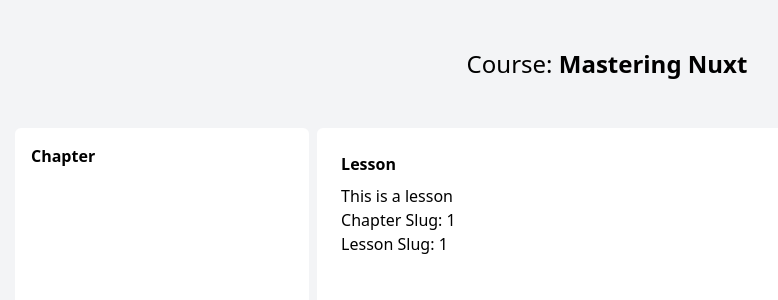
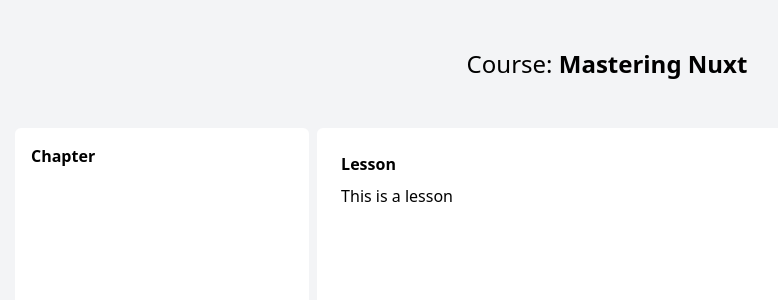
Before and after one commit to MrLoyd10/LearnNuxt3, a Nuxt app: page /course/chapter/1/lesson/1 in a window 1280 px wide. Shown: the top 300 px of the page, without its empty margins (33-811 px from the left). Built offline with nearby package versions, Linux system fonts and the light colour scheme.

Commit message:
Getting data base from Slugs

```diff
--- /dev/null
+++ b/composables/courseData.js
@@ -0,0 +1,141 @@
+const courseData = {
+    title: "TypeScript with Vue.js 3",
+    chapters: [
+      {
+        title: "Chapter 1",
+        slug: "1-chapter-1",
+        number: 1,
+        lessons: [
+          {
+            title: "Introduction to TypeScript with Vue.js 3",
+            slug: "1-introduction-to-typescript-with-vue-js-3",
+            number: 1,
+            downloadUrl:
+              "https://vueschool.io/lessons/introduction-to-typescript-with-vue-js-3",
+            videoId: 684236333,
+            text: `In this lesson, we take a look at some of the benefits of using TypeScript with Vue.js including:
+
+            Improved error detection in your IDE and at build time
+            Safer and less stressful refactoring
+            More focused and accurate IDE autocompletion
+
+            We also answer the question: “Are there any cases when you wouldn’t want to use TypeScript?”.`,
+          },
+          {
+            title: "TypeScript in Vue Components",
+            slug: "2-typescript-in-vue-components",
+            number: 2,
+            downloadUrl:
+              "https://vueschool.io/lessons/typescript-in-vue-components",
+            videoId: 684012498,
+            text: `In this lesson, we learn how to direct Vue Single File Components to work with typescript.`,
+          },
+          {
+            title: "Typing Component Events",
+            slug: "3-typing-component-events",
+            number: 3,
+            downloadUrl: "https://vueschool.io/lessons/typing-component-events",
+            sourceUrl: "https://vueschool.io/lessons/typing-component-events",
+            videoId: 686921522,
+            text: `In this lesson, we learn how to type the payload of component events in Vue and TypeScript.`,
+          },
+        ],
+      },
+      {
+        title: "Chapter 2",
+        slug: "2-chapter-2",
+        number: 2,
+        lessons: [
+          {
+            title: "Using TypeScript with the Options API in Components",
+            slug: "1-using-typescript-with-the-options-api-in-components",
+            number: 1,
+            downloadUrl:
+              "https://vueschool.io/lessons/using-typescript-with-the-options-api-in-components",
+            sourceUrl:
+              "https://vueschool.io/lessons/using-typescript-with-the-options-api-in-components",
+            videoId: 688503389,
+            text: `In this lesson, we learn how to use TypeScript with the Vue.js Options API to type things such as component props, computed props, and events.`,
+          },
+          {
+            title: "Declaring and Typing Component Props",
+            slug: "2-declaring-and-typing-component-props",
+            number: 2,
+            downloadUrl:
+              "https://vueschool.io/lessons/declaring-and-typing-component-props",
+            sourceUrl:
+              "https://vueschool.io/lessons/declaring-and-typing-component-props",
+            videoId: 688500728,
+            text: `In this lesson, we’ll examine how to use TypeScript to define types for Vue component props. Along the way, you’ll also get a first hand look at the great DX this provides for interacting with those components.`,
+          },
+          {
+            title: "TypeScript in Vue Components",
+            slug: "3-typescript-in-vue-components",
+            number: 3,
+            downloadUrl:
+              "https://vueschool.io/lessons/typescript-in-vue-components",
+            videoId: 684012498,
+            text: `In this lesson, we learn how to direct Vue Single File Components to work with typescript.`,
+          },
+          {
+            title: "Typing Component Events",
+            slug: "4-typing-component-events",
+            number: 4,
+            downloadUrl: "https://vueschool.io/lessons/typing-component-events",
+            sourceUrl: "https://vueschool.io/lessons/typing-component-events",
+            videoId: 686921522,
+            text: `In this lesson, we learn how to type the payload of component events in Vue and TypeScript.`,
+          },
+        ],
+      },
+      {
+        title: "Chapter 3",
+        slug: "3-chapter-3",
+        number: 3,
+        lessons: [
+          {
+            title: "Using TypeScript with the Options API in Components",
+            slug: "1-using-typescript-with-the-options-api-in-components",
+            number: 1,
+            downloadUrl:
+              "https://vueschool.io/lessons/using-typescript-with-the-options-api-in-components",
+            sourceUrl:
+              "https://vueschool.io/lessons/using-typescript-with-the-options-api-in-components",
+            videoId: 688503389,
+            text: `In this lesson, we learn how to use TypeScript with the Vue.js Options API to type things such as component props, computed props, and events.`,
+          },
+          {
+            title: "Declaring and Typing Component Props",
+            slug: "2-declaring-and-typing-component-props",
+            number: 2,
+            downloadUrl:
+              "https://vueschool.io/lessons/declaring-and-typing-component-props",
+            sourceUrl:
+              "https://vueschool.io/lessons/declaring-and-typing-component-props",
+            videoId: 688500728,
+            text: `In this lesson, we’ll examine how to use TypeScript to define types for Vue component props. Along the way, you’ll also get a first hand look at the great DX this provides for interacting with those components.`,
+          },
+          {
+            title: "TypeScript in Vue Components",
+            slug: "3-typescript-in-vue-components",
+            number: 3,
+            downloadUrl:
+              "https://vueschool.io/lessons/typescript-in-vue-components",
+            videoId: 684012498,
+            text: `In this lesson, we learn how to direct Vue Single File Components to work with typescript.`,
+          },
+          {
+            title: "Typing Component Events",
+            slug: "4-typing-component-events",
+            number: 4,
+            downloadUrl: "https://vueschool.io/lessons/typing-component-events",
+            sourceUrl: "https://vueschool.io/lessons/typing-component-events",
+            videoId: 686921522,
+            text: `In this lesson, we learn how to type the payload of component events in Vue and TypeScript.`,
+          },
+        ],
+      },
+    ],
+  };
+
+  export default courseData;
--- /dev/null
+++ b/composables/useCourse.ts
@@ -0,0 +1,5 @@
+import courseData from "./courseData"
+
+export const useCourse = () => {
+  return courseData;
+}
--- a/pages/course/chapter/[chapterSlug]/lesson/[lessonSlug].vue
+++ b/pages/course/chapter/[chapterSlug]/lesson/[lessonSlug].vue
@@ -1,12 +1,27 @@
-<script lang="ts" setup></script>
+<script setup>
+  const course = useCourse();   //Auto import na yung useCourse galing sa composables folder./////////
+  const route = useRoute();     //Build in na ito sa nuxt
+
+  const chapter = computed(() => {
+    return course.chapters.find(
+      (chapter) => chapter.slug === route.params.chapterSlug
+    );
+  });
+
+  const lesson = computed(() => {
+    return chapter.value?.lessons.find (
+      (lesson) => lesson.slug === route.params.lessonSlug
+    );
+  });
+</script>
 
 <template>
   <div>
     <h3 class="font-bold mb-2">Lesson</h3>
     <p>This is a lesson</p>
 
-    <p>Chapter Slug: {{ $route.params.chapterSlug }}</p>
-    <p>Lesson Slug: {{ $route.params.lessonSlug }}</p>
+    <p>{{ chapter?.title }}</p>
+    <p>{{ lesson?.title }}</p>
   </div>
 </template>
 
```
